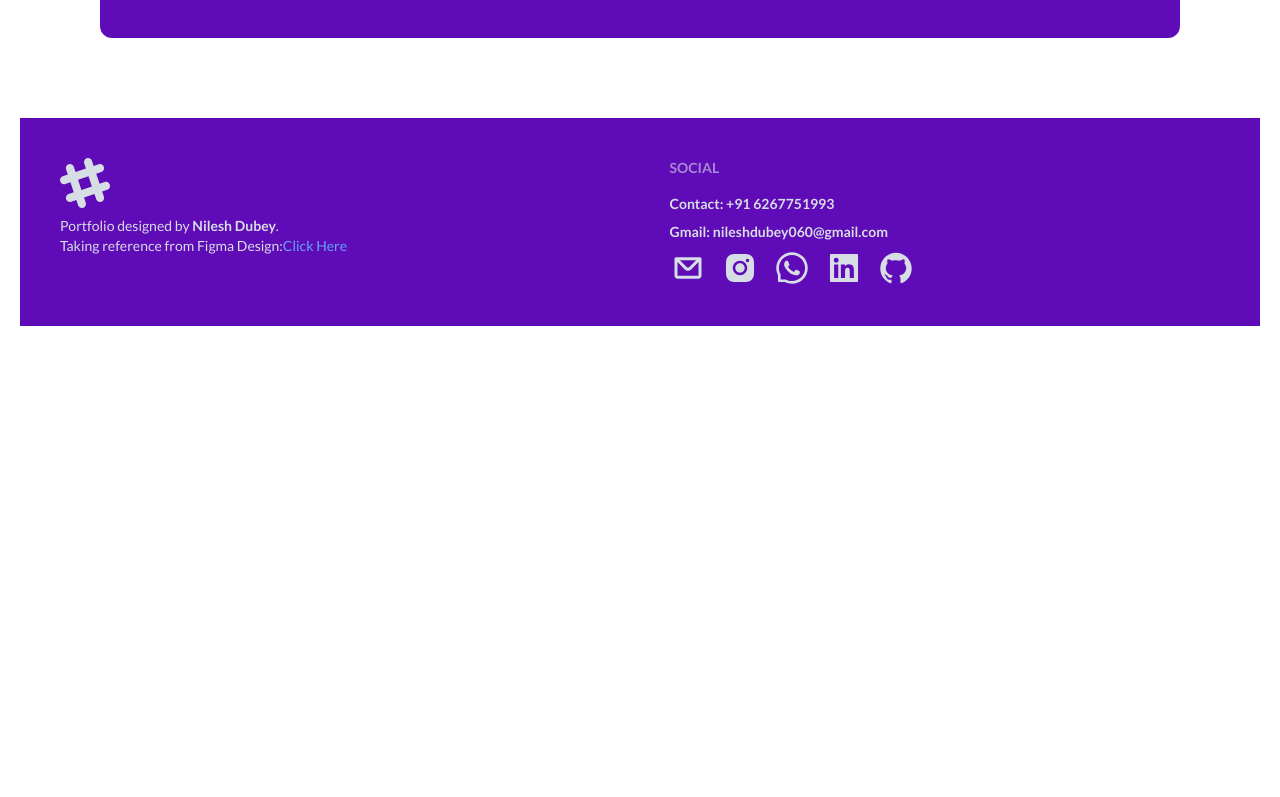
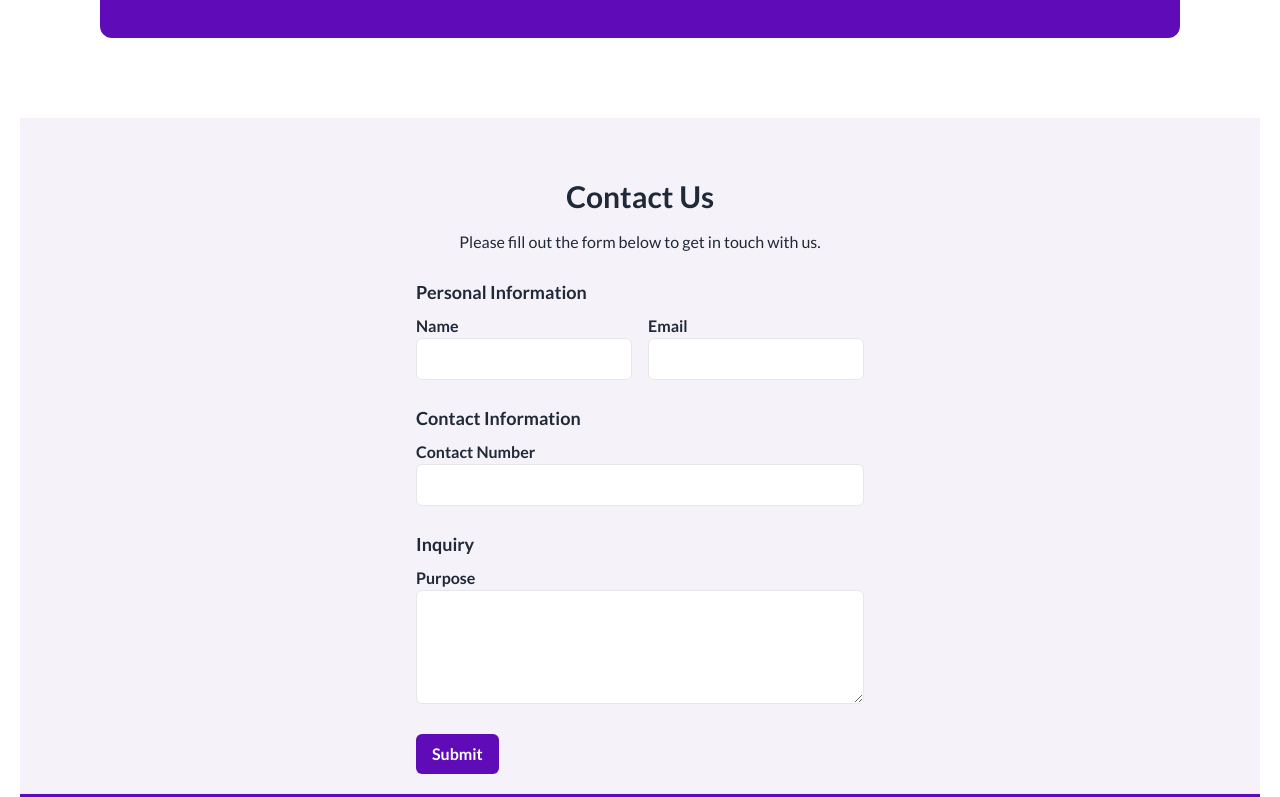
Before and after one commit to nileshdubey82/my-portfolio, a React (Vite) app: page / in a window 1280 px wide. Shown: the part 2923-3720 px from the top of the page. Before the commit the page ends 3269 px from the top, so only its background shows below. Built offline with nearby package versions, Linux system fonts and the light colour scheme.

Commit message:
contact form

```diff
--- a/src/Pages/ContactUs.jsx
+++ b/src/Pages/ContactUs.jsx
@@ -1,9 +1,48 @@
-import React from 'react'
+import React from 'react';
 
 export default function ContactUs() {
   return (
-    <div>
-
-    </div>
-  )
+    <section className='bg-[#F5F2F9] p-5'>
+      <div className="max-w-md mx-auto mt-10 bg-[#F5F2F9]">
+        <h2 className="text-3xl font-bold mb-4 text-center">Contact Us</h2>
+        <p className="mb-6 text-center">Please fill out the form below to get in touch with us.</p>
+        <form className="space-y-6">
+          {/* Personal Information Section */}
+          <div>
+            <h3 className="text-lg font-semibold mb-2">Personal Information</h3>
+            <div className="grid grid-cols-2 gap-4">
+              <div>
+                <label htmlFor="name" className="block font-semibold">Name</label>
+                <input type="text" id="name" name="name" className="w-full border rounded-md py-2 px-3 focus:outline-none focus:border-blue-400" />
+              </div>
+              <div>
+                <label htmlFor="email" className="block font-semibold">Email</label>
+                <input type="email" id="email" name="email" className="w-full border rounded-md py-2 px-3 focus:outline-none focus:border-blue-400" />
+              </div>
+            </div>
+          </div>
+          {/* Contact Information Section */}
+          <div>
+            <h3 className="text-lg font-semibold mb-2">Contact Information</h3>
+            <div>
+              <label htmlFor="phone" className="block font-semibold">Contact Number</label>
+              <input type="tel" id="phone" name="phone" className="w-full border rounded-md py-2 px-3 focus:outline-none focus:border-blue-400" />
+            </div>
+          </div>
+          {/* Inquiry Section */}
+          <div>
+            <h3 className="text-lg font-semibold mb-2">Inquiry</h3>
+            <div>
+              <label htmlFor="purpose" className="block font-semibold">Purpose</label>
+              <textarea id="purpose" name="purpose" rows="4" className="w-full border rounded-md py-2 px-3 focus:outline-none focus:border-blue-400"></textarea>
+            </div>
+          </div>
+          {/* Submit Button */}
+          <div>
+            <button type="submit" className="bg-[#5f0bb8] text-white font-semibold py-2 px-4 rounded-md hover:bg-[#5f0bb860] focus:outline-none focus:bg-[#5f0bb860]">Submit</button>
+          </div>
+        </form>
+      </div>
+    </section>
+  );
 }
```
